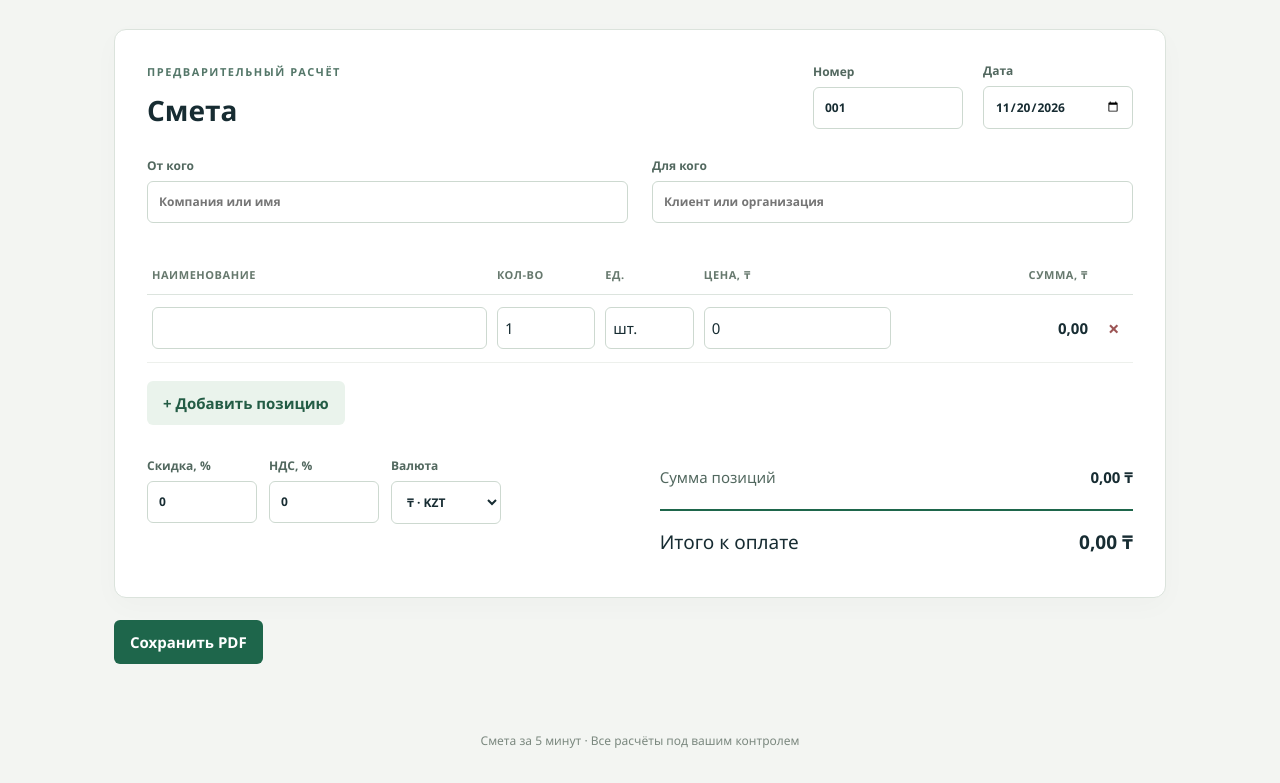
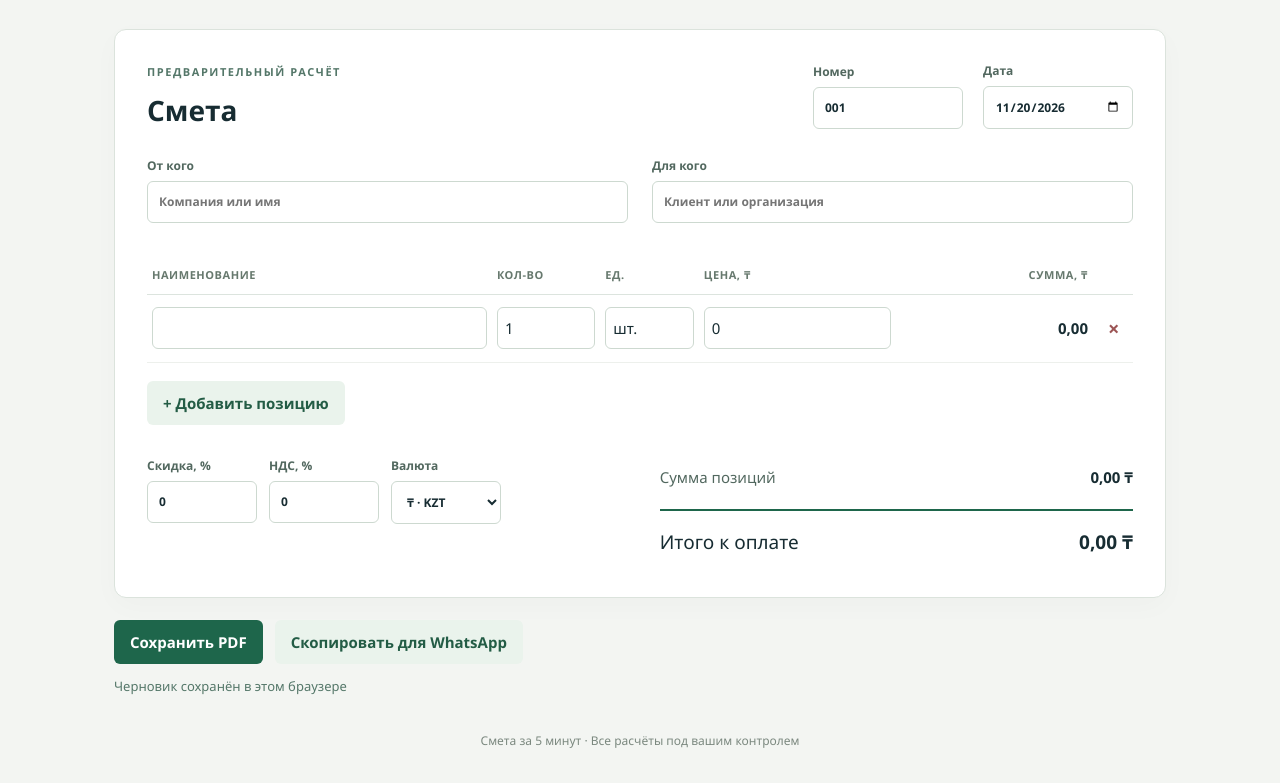
Before and after one commit to Dimonsandr/-, a plain HTML site: page index.html in a window 1280 px wide. Shown: the part 230-1013 px from the top of the page. Drawn offline with Linux system fonts and the light colour scheme.

Commit message:
Добавить черновик и копирование для WhatsApp

```diff
--- a/index.html
+++ b/index.html
@@ -8,4 +8,4 @@
 <div class="row-controls"><button id="add" class="secondary">+ Добавить позицию</button></div>
 <section class="totals-area"><div class="adjustments" id="adjustments"><label>Скидка, %<input id="discount" type="number" min="0" max="100" step="any" value="0"></label><label>НДС, %<input id="vat" type="number" min="0" max="100" step="any" value="0"></label><label>Валюта<select id="currency"><option value="KZT">₸ · KZT</option><option value="RUB">₽ · RUB</option><option value="USD">$ · USD</option><option value="EUR">€ · EUR</option></select></label></div><div class="totals"><div><span>Сумма позиций</span><strong id="subtotal"></strong></div><div id="discount-row" hidden><span>Скидка</span><strong id="discount-value"></strong></div><div id="net-row" hidden><span>Со скидкой</span><strong id="net-value"></strong></div><div id="vat-row" hidden><span>НДС</span><strong id="vat-value"></strong></div><div class="grand-total"><span>Итого к оплате</span><strong id="total"></strong></div></div></section>
 <div class="signature">Подпись ____________________</div></article>
-<section class="toolbar" id="toolbar"><button id="print">Сохранить PDF</button></section><p id="status" role="status" aria-live="polite"></p><footer>Смета за 5 минут · Все расчёты под вашим контролем</footer></main></body></html>
+<section class="toolbar" id="toolbar"><button id="print">Сохранить PDF</button><button id="copy" class="secondary">Скопировать для WhatsApp</button></section><div id="copy-fallback" hidden><label>Текст сметы<textarea id="copy-text" readonly></textarea></label></div><p id="status" role="status" aria-live="polite"></p><footer>Смета за 5 минут · Все расчёты под вашим контролем</footer></main></body></html>
--- a/script.js
+++ b/script.js
@@ -4,9 +4,13 @@ const money = n => new Intl.NumberFormat('ru-RU',{minimumFractionDigits:2,maximu
 const numeric = v => {const n=Number(String(v).replace(/\s/g,'').replace(',','.'));return Number.isFinite(n)?Math.min(1e12,Math.max(0,n)):0};
 const today = () => {const d=new Date();return [d.getFullYear(),String(d.getMonth()+1).padStart(2,'0'),String(d.getDate()).padStart(2,'0')].join('-')};
 let state={discount:0,vat:0,currency:'KZT',number:'001',date:today(),from:'',to:'',items:[{name:'',qty:1,unit:'шт.',price:0}]};
+
+const storageKey='smeta-draft-v1';let storageAvailable=true;
+try{const saved=JSON.parse(localStorage.getItem(storageKey)||'null');if(saved&&typeof saved==='object'&&Array.isArray(saved.items)){for(const key of ['number','date','from','to'])if(typeof saved[key]==='string')state[key]=saved[key].slice(0,300);for(const key of ['discount','vat'])state[key]=Math.min(100,numeric(saved[key]));if(['KZT','RUB','USD','EUR'].includes(saved.currency))state.currency=saved.currency;state.items=saved.items.slice(0,500).filter(item=>item&&typeof item==='object').map(item=>({name:String(item.name||'').slice(0,300),qty:numeric(item.qty),unit:String(item.unit||'').slice(0,30),price:numeric(item.price)}));}}catch{storageAvailable=false}
+function saveDraft(){try{localStorage.setItem(storageKey,JSON.stringify(state));storageAvailable=true;$('status').textContent='Черновик сохранён в этом браузере'}catch{storageAvailable=false;$('status').textContent='Браузер не разрешает сохранить черновик. Скопируйте текст или сохраните PDF перед закрытием.'}}
 function calculate(items,discount=0,vat=0){const round=n=>Math.round((n+Number.EPSILON)*100)/100;const subtotal=round(items.reduce((sum,item)=>sum+round(numeric(item.qty)*numeric(item.price)),0));const reduction=round(subtotal*Math.min(100,numeric(discount))/100);const net=round(subtotal-reduction);const tax=round(net*Math.min(100,numeric(vat))/100);return {subtotal,reduction,net,tax,total:round(net+tax)}}
 function currency(){return {KZT:'₸',RUB:'₽',USD:'$',EUR:'€'}[state.currency]||'₸'}
-function recalc(){const amounts=calculate(state.items);$('subtotal').textContent=money(amounts.subtotal)+' '+currency();$('total').textContent=money(amounts.total)+' '+currency();document.querySelectorAll('[data-currency]').forEach(el=>el.textContent=currency());document.querySelectorAll('[data-sum]').forEach((el,i)=>el.textContent=money(Math.round(numeric(state.items[i].qty)*numeric(state.items[i].price)*100)/100));return amounts}
+function recalc(){const amounts=calculate(state.items);$('subtotal').textContent=money(amounts.subtotal)+' '+currency();$('total').textContent=money(amounts.total)+' '+currency();document.querySelectorAll('[data-currency]').forEach(el=>el.textContent=currency());document.querySelectorAll('[data-sum]').forEach((el,i)=>el.textContent=money(Math.round(numeric(state.items[i].qty)*numeric(state.items[i].price)*100)/100));saveDraft();return amounts}
 function renderItems(){const tbody=$('items');tbody.replaceChildren();state.items.forEach((item,index)=>{const tr=document.createElement('tr');['name','qty','unit','price'].forEach((key,col)=>{const td=document.createElement('td');td.dataset.label=['Наименование','Количество','Единица','Цена'][col];const input=document.createElement('input');input.value=item[key];input.dataset.key=key;input.setAttribute('aria-label',td.dataset.label+' позиции '+(index+1));if(key==='qty'||key==='price'){input.type='number';input.min='0';input.max='1000000000000';input.step='any';input.inputMode='decimal'}else input.maxLength=key==='unit'?30:300;input.addEventListener('input',()=>{item[key]=input.value;recalc()});input.addEventListener('keydown',event=>{if(event.key==='Enter'){event.preventDefault();addItem()}});td.append(input);tr.append(td)});const sum=document.createElement('td');sum.dataset.label='Сумма';const out=document.createElement('output');out.dataset.sum='';sum.append(out);tr.append(sum);const actions=document.createElement('td');const remove=document.createElement('button');remove.className='remove';remove.textContent='×';remove.setAttribute('aria-label','Удалить позицию '+(index+1));remove.addEventListener('click',()=>{state.items.splice(index,1);renderItems()});actions.append(remove);tr.append(actions);tbody.append(tr)});recalc()}
 function addItem(item={name:'',qty:1,unit:'шт.',price:0}){state.items.push({...item});renderItems();$('items').lastElementChild?.querySelector('input')?.focus()}
 ['number','date','from','to'].forEach(key=>{$(key).value=state[key];$(key).addEventListener('input',()=>{state[key]=$(key).value;recalc()})});$('add').addEventListener('click',()=>addItem());renderItems();
@@ -15,3 +19,6 @@ function addItem(item={name:'',qty:1,unit:'шт.',price:0}){state.items.push({..
 
 function preparePrint(){const date=/^\d{4}-\d{2}-\d{2}$/.test(state.date)?state.date.split('-').reverse().join('.'):state.date;$('document-title').textContent='Смета № '+state.number+' от '+date;document.querySelectorAll('.print-value').forEach(el=>el.remove());document.querySelectorAll('.document input,.document select').forEach(input=>{if(input.closest('.adjustments')||input.closest('.document-heading'))return;const span=document.createElement('span');span.className='print-value';span.textContent=input.tagName==='SELECT'?input.options[input.selectedIndex].text:input.value;input.after(span)});document.title='Смета '+state.number;recalc()}
 window.addEventListener('beforeprint',preparePrint);$('print').addEventListener('click',()=>{preparePrint();window.print()});
+
+function messengerText(){const a=calculate(state.items,state.discount,state.vat);const date=state.date.split('-').reverse().join('.');const lines=['Смета № '+state.number+' от '+date];if(state.from)lines.push('От: '+state.from);if(state.to)lines.push('Для: '+state.to);lines.push('');state.items.forEach((item,i)=>lines.push((i+1)+'. '+(item.name||'Позиция')+' — '+numeric(item.qty)+' '+item.unit+' × '+money(numeric(item.price))+' '+currency()+' = '+money(Math.round(numeric(item.qty)*numeric(item.price)*100)/100)+' '+currency()));lines.push('','Сумма позиций: '+money(a.subtotal)+' '+currency());if(a.reduction)lines.push('Скидка '+state.discount+'%: −'+money(a.reduction)+' '+currency(),'Со скидкой: '+money(a.net)+' '+currency());if(a.tax)lines.push('НДС '+state.vat+'%: +'+money(a.tax)+' '+currency());lines.push('Итого к оплате: '+money(a.total)+' '+currency());return lines.join('\n')}
+$('copy').addEventListener('click',async()=>{const text=messengerText();try{await navigator.clipboard.writeText(text);$('copy-fallback').hidden=true;$('status').textContent='Текст скопирован. Вставьте его в WhatsApp.'}catch{$('copy-fallback').hidden=false;$('copy-text').value=text;$('copy-text').focus();$('copy-text').select();$('status').textContent='Выделенный текст можно скопировать вручную.'}});
```
